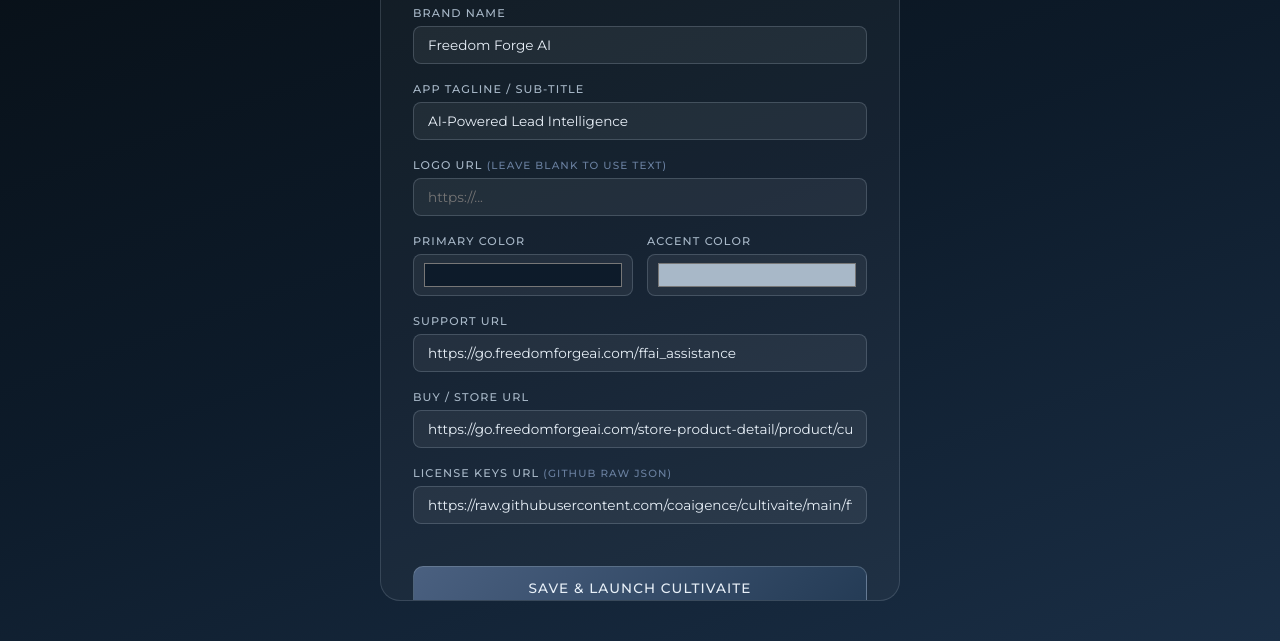
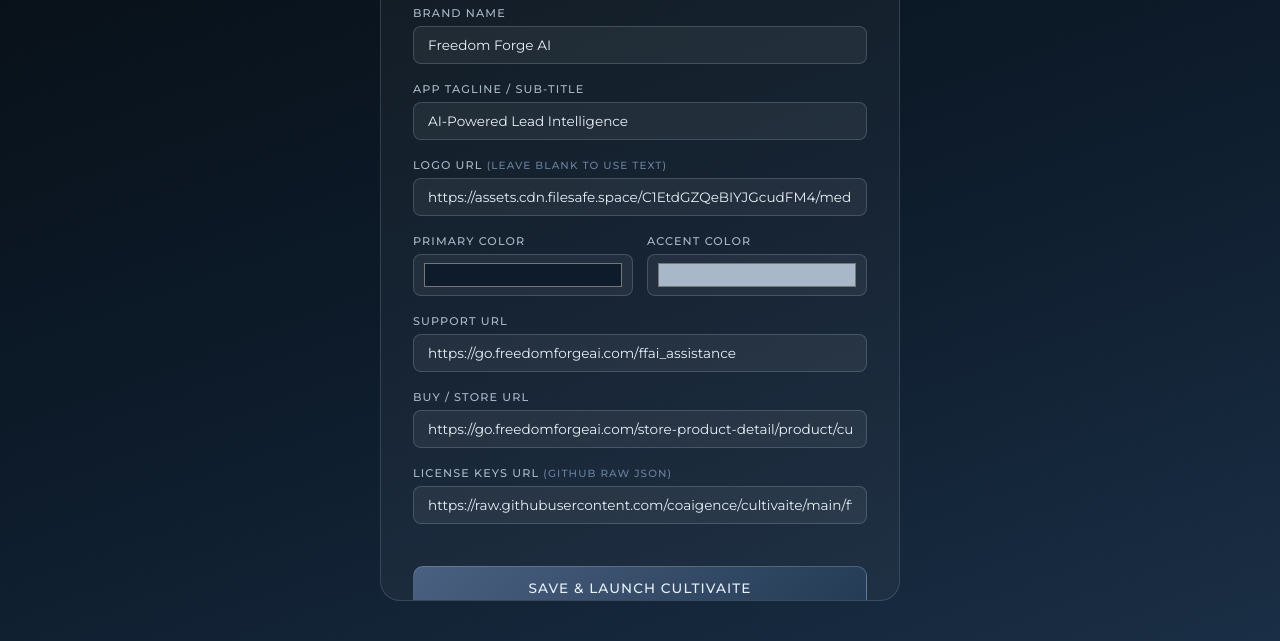
Before and after one commit to coaigence/cultivaite, a plain HTML site: page ffai_cultivaite.html in a window 1280 px wide. Shown: the part 159-800 px from the top of the page. Drawn offline with nearby package versions, Linux system fonts and the light colour scheme.

Commit message:
FFAI Version of cultivaite with logo

```diff
--- a/ffai_cultivaite.html
+++ b/ffai_cultivaite.html
@@ -1122,7 +1122,7 @@ body {
 const FFAI_DEFAULTS = {
   brandName: 'Freedom Forge AI',
   appTitle: 'AI-Powered Lead Intelligence',
-  logoUrl: '',
+  logoUrl: 'https://assets.cdn.filesafe.space/C1EtdGZQeBIYJGcudFM4/media/6ab3fd2dfb1f2e9eeb87dc8d.png',
   primaryColor: '#0D1B2A',
   accentColor: '#A8B8C8',
   supportUrl: 'https://go.freedomforgeai.com/ffai_assistance',
```
